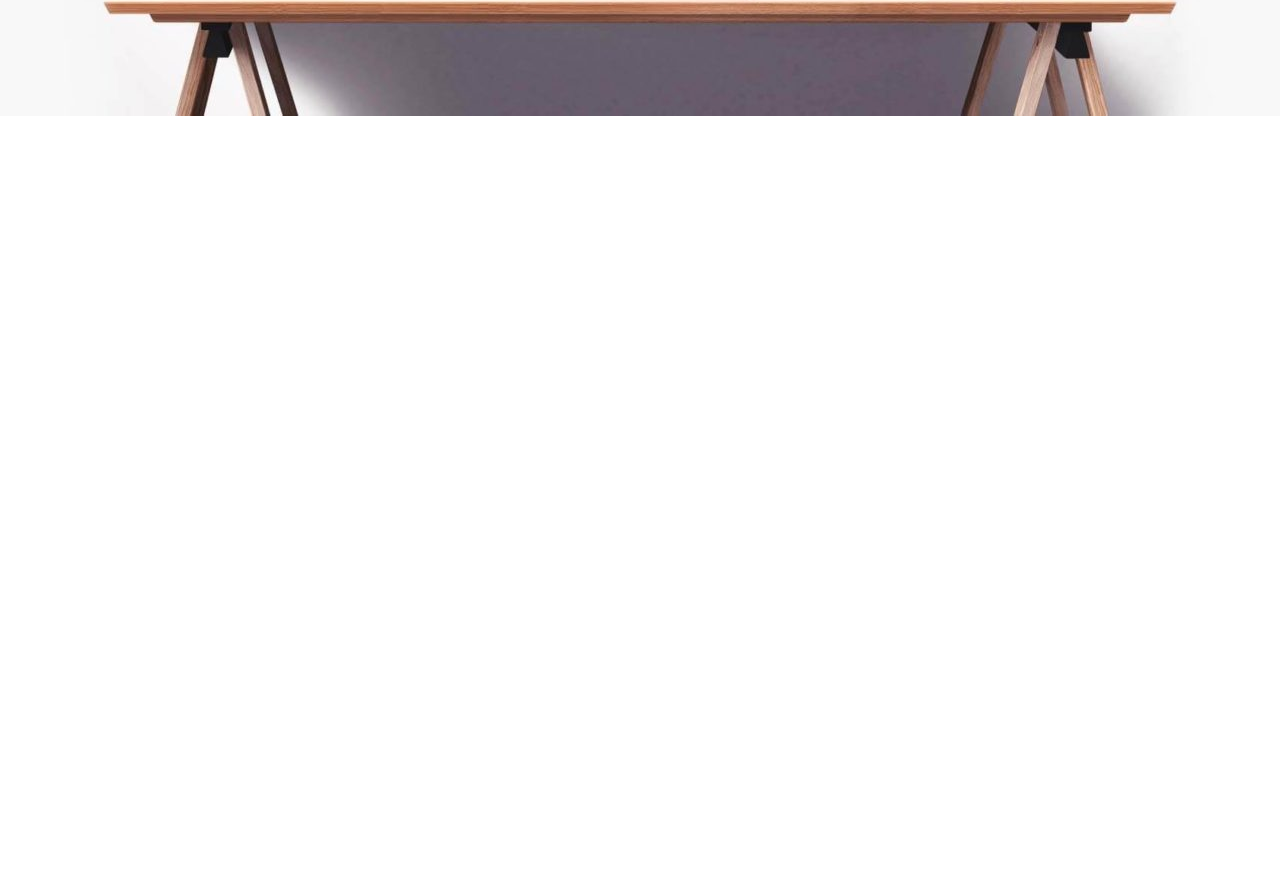
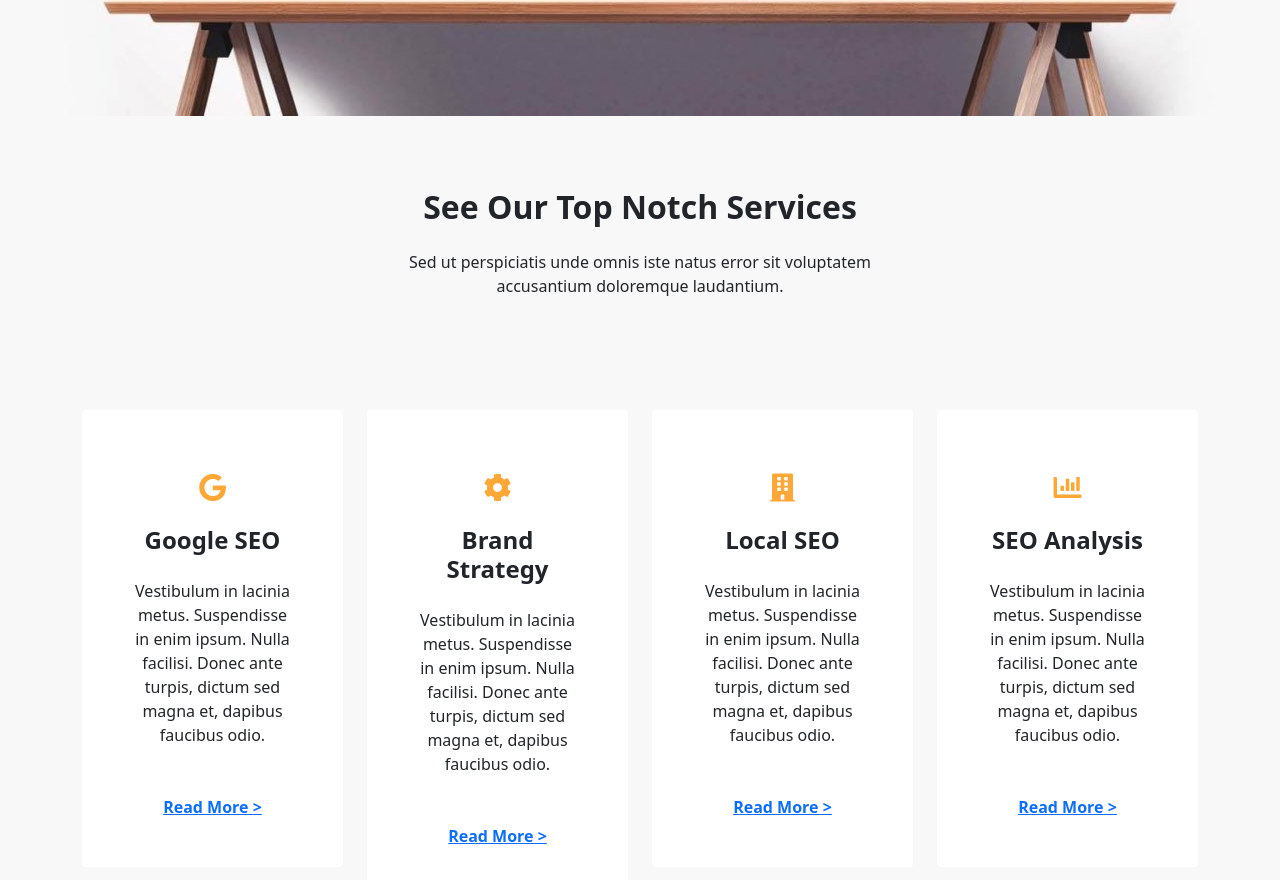
Before and after one commit to Andretreccia/proj-html-vuejs, a Vue app: page / in a window 1280 px wide. Shown: the part 1986-2866 px from the top of the page. Before the commit the page ends 2102 px from the top, so only its background shows below. Built offline with nearby package versions, Linux system fonts and the light colour scheme.

Commit message:
Create grid component

```diff
--- a/src/App.vue
+++ b/src/App.vue
@@ -57,6 +57,7 @@ export default {
       SectionOne: [
         [
           {
+            if: "3card",
             title: "Meet The New Agency SEO Template From The Avada Team",
             text: "Sed ut perspiciatis unde omnis iste natus error sit voluptatem accusantium doloremque laudantium.",
             img: "agency-seo-desk-front-1200x570.jpg",
@@ -83,6 +84,7 @@ export default {
       SectionTwo: [
         [
           {
+            if: "4card",
             title: "See Our Top Notch Services",
             text: "Sed ut perspiciatis unde omnis iste natus error sit voluptatem accusantium doloremque laudantium.",
             background: "pattern_background.png",
@@ -113,6 +115,24 @@ export default {
             icon: "fas fa-chart-bar",
             link: "Read More >",
           },
+        ],
+      ],
+      SectionGrid: [
+        [
+          {
+            if: "grid",
+            title: "Our Work",
+            text: "Sed ut perspiciatis unde omnis iste natus error sit voluptatem accusantium doloremque laudantium.",
+            button: "VIEW OUR WORK",
+          },
+        ],
+        [
+          "case-study-gallery-1-1-600x450.jpg",
+          "case-study-gallery-2-1-600x450.jpg",
+          "case-study-gallery-3-1-600x450.jpg",
+          "case-study-gallery-4-1-600x450.jpg",
+          "case-study-gallery-5-1-600x450.jpg",
+          "case-study-gallery-6-1-600x450.jpg",
         ],
       ],
       SectionPlans: [
--- a/src/components/Cards3Component.vue
+++ b/src/components/Cards3Component.vue
@@ -1,7 +1,7 @@
 <template>
   <div class="container pt-5">
     <div class="row d-flex justify-content-center">
-      <div class="col-4" v-for="element in ArrayOne[1]" :key="element.qua">
+      <div class="col-4" v-for="element in ArrayX[1]" :key="element.qua">
         <div class="card text-center px-5 py-5">
           <img
             :src="require('../assets/images/' + element.img)"
@@ -26,7 +26,7 @@
 <script>
 export default {
   props: {
-    ArrayOne: Array,
+    ArrayX: Array,
   },
 };
 </script>
--- a/src/components/Cards4Component.vue
+++ b/src/components/Cards4Component.vue
@@ -1,7 +1,7 @@
 <template>
   <div class="container pt-5">
     <div class="row d-flex justify-content-center">
-      <div class="col-3" v-for="element in ArrayOne" :key="element.qua">
+      <div class="col-3" v-for="element in ArrayX[1]" :key="element.qua">
         <div class="card text-center px-5 py-5">
           <i :class="element.icon" class="mt-3 fs-3" v-if="element.icon"></i>
           <h5 class="fw-bold fs-4 mt-4" v-if="element.title">
@@ -10,7 +10,7 @@
           <p class="mt-3 mb-5" v-if="element.text">
             {{ element.text }}
           </p>
-          <a href="" v-if="element.link">{{ element.link }}</a>
+          <a class="fw-bold" href="" v-if="element.link">{{ element.link }}</a>
         </div>
       </div>
     </div>
@@ -20,10 +20,15 @@
 <script>
 export default {
   props: {
-    ArrayOne: Array,
+    ArrayX: Array,
   },
 };
 </script>
 
 <style lang="scss">
+@import "../assets/scss/color.scss";
+a {
+  text-decoration: none;
+  color: $contrast-color;
+}
 </style>
--- a/src/components/SectionComponent.vue
+++ b/src/components/SectionComponent.vue
@@ -2,7 +2,7 @@
   <section class="pt-5">
     <div
       class="container-fluid text-center"
-      v-for="element in ArrayOne[0]"
+      v-for="element in ArrayX[0]"
       :key="element.op"
     >
       <div class="text text-center">
@@ -13,7 +13,8 @@
           {{ element.text }}
         </p>
       </div>
-      <Cards3Component :ArrayOne="ArrayOne" />
+      <Cards3Component :ArrayX="ArrayX" v-if="element.if == '3card'" />
+      <Cards4Component :ArrayX="ArrayX" v-if="element.if == '4card'" />
       <img
         :src="require('../assets/images/' + element.img)"
         alt=""
@@ -25,12 +26,14 @@
 
 <script>
 import Cards3Component from "./Cards3Component.vue";
+import Cards4Component from "./Cards4Component.vue";
 export default {
   props: {
-    ArrayOne: Array,
+    ArrayX: Array,
   },
   components: {
     Cards3Component,
+    Cards4Component,
   },
 };
 </script>
--- a/src/components/SiteMain.vue
+++ b/src/components/SiteMain.vue
@@ -1,12 +1,12 @@
 <template>
   <main id="site-main">
-    <SectionComponent :ArrayOne="SectionOne" />
+    <SectionComponent :ArrayX="SectionOne" />
+
+    <SectionComponent :ArrayX="SectionTwo" />
   </main>
 </template>
 
 <script>
-/* import Cards3Component from "./Cards3Component.vue";
-import Cards4Component from "./Cards4Component.vue"; */
 import SectionComponent from "./SectionComponent.vue";
 export default {
   props: {
```
